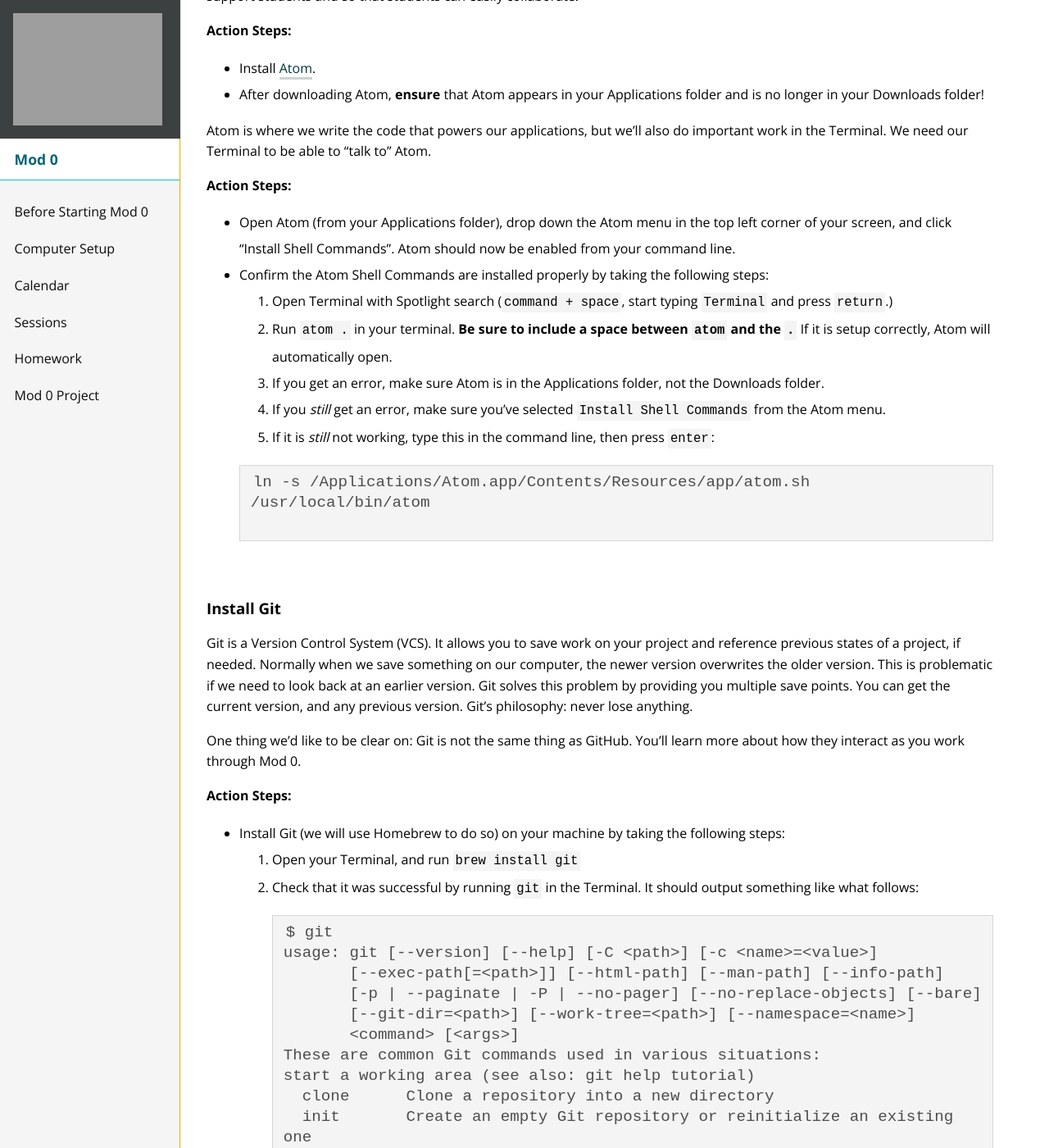
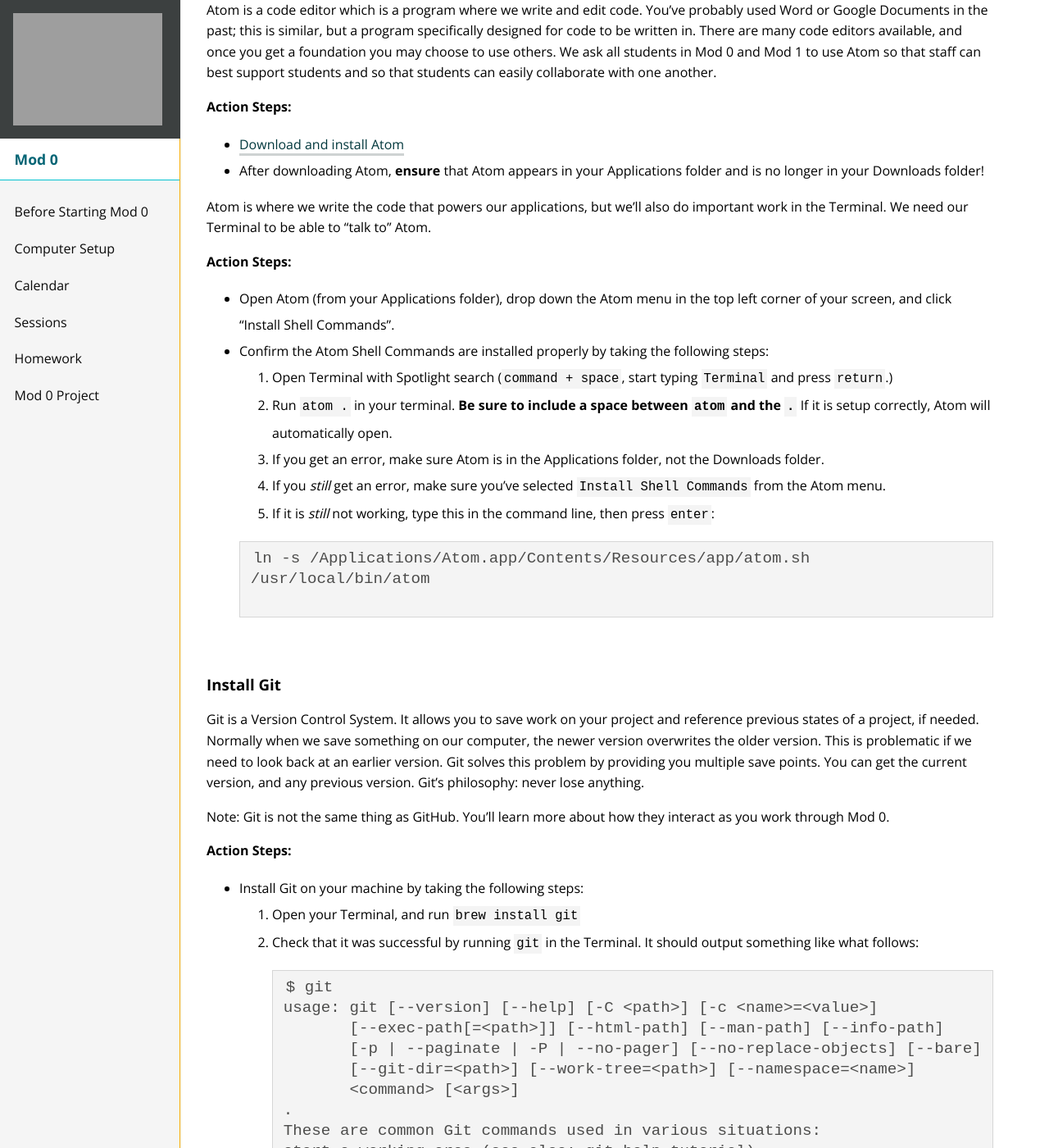
Before and after one commit to turingschool/mod-0-curriculum, a Jekyll site: the page built from computer-setup.md, in a window 1280 px wide and 1400 px high, scrolled down 5345 px. Shown: the whole window at 82% size. Built offline with Jekyll 4.4.1, drawn with Linux system fonts in a browser that asks for light colours; nearby versions of some CDN libraries; some of the changed text lies outside the part shown.

Commit message:
Update 2111 cleanup

````diff
--- a/computer-setup.md
+++ b/computer-setup.md
@@ -23,7 +23,7 @@
 
 ### New to Mac?
 
-If this is your first time using a Mac, it is recommended you do spend some time learning about the basics of using a Mac and getting comfortable with it.
+If this is your first time using a Mac, it is recommended you spend some time learning about the basics of using a Mac and getting comfortable with it.
 
 **Action Steps:**
 - _(Optional) Watch [this video](https://www.youtube.com/watch?v=67keaaWOKzE&t=0s)_
@@ -32,22 +32,22 @@
 
 ### Install Rectangle
 
-Rectangle is a screen management app that allows you to move and resize windows so you can watch the Zoom call and work in the terminal for your technical sessions.
+Rectangle is a screen management application that allows you to move and resize windows to maximize your screen space as well as your time.
 
-Once you've installed Rectangle, open the app and it will run in the background. You should see a smaller version of the Rectangle icon in the top right corner of your screen.
+Once you've installed Rectangle, open the application and it will run in the background. You should see a smaller version of the Rectangle icon in the top right corner of your screen.
 
 **Action Steps:**
-- Install the screen management app [Rectangle](https://rectangleapp.com/)
-- Take some time to play around with the commands to adjust the positioning and size of different windows on your screen using the Rectangle shortcuts!
+- Download and install [Rectangle](https://rectangleapp.com/)
+- Take some time to play around with the commands to adjust the positioning and size of different windows on your screen using the Rectangle shortcuts
 
 <br>
 
 ### Install Chrome
 
-Chrome includes a set of developer tools that will come in handy down the road. Additionally, it is always on the cutting edge of being able to support new web technologies.
+Chrome includes a set of Developer Tools that will come in handy down the road. Additionally, it is always on the cutting edge of being able to support new web technologies.
 
 **Action Steps:**
-- If you haven't already, [install Chrome](https://www.google.com/chrome/)
+- _If you haven't already,_ [download and install Chrome](https://www.google.com/chrome/)
 
 <br>
 
@@ -65,10 +65,10 @@
 Zoom is the primary tool for classroom time, study halls, and community building time at Turing.
 
 **Action Steps:**
-- [Install Zoom](https://zoom.us/download/) for _Macs with Apple Silicon chips_
+- [Download and install Zoom](https://zoom.us/download/) for _Macs with Apple Silicon chips_
 - If you haven't already, create an account with Zoom
-- Update your name in [your profile](https://support.zoom.us/hc/en-us/articles/201363203-My-Profile) following this pattern: First Name, Last Initial, pronouns, Program - `Kaitlyn V (she/her), FE`
-- Learn how to [raise your hand](https://support.zoom.us/hc/en-us/articles/205566129-Raise-Hand-In-Webinar)
+- [Update your name in your profile](https://support.zoom.us/hc/en-us/articles/201363203-My-Profile) following this pattern: First Name, Last Initial, pronouns, Program - `Kaitlyn V (she/her), FE`
+- [Learn how to raise your hand](https://support.zoom.us/hc/en-us/articles/205566129-Raise-Hand-In-Webinar)
 - Give your Zoom account screen sharing permission and microphone permission
 
 <br>
@@ -79,46 +79,46 @@
 
 **Action Steps:**
 - Enable screen sharing permissions by taking the following steps:
-1. Open the System Preferences app by pressing the `command + space` keys at the same time, which opens Spotlight. Then, start typing "System Preferences"; it will auto-fill. Press `return` and the System Preferences appliaction will open.
+1. Open the System Preferences app by pressing the `command + space` keys at the same time, which opens Spotlight. Then, start typing "System Preferences"; it will auto-fill. Press `return` and the System Preferences appliaction will open
 1. Click `Security and Privacy`
 1. Click the `Privacy` tab
-1. Scroll down to Screen Recording and click the small "plus sign" button. In the window that opens, navigate to the Applications, then click on "Zoom".
+1. Scroll down to Screen Recording and click the small "plus sign" button. In the window that opens, navigate to the Applications, then click on "Zoom"
 
 <br>
 
 <div class="try-it">
   <h3>Running Commands in the Terminal</h3>
-  <p>The remainder of the Computer Setup steps will be completed almost completey inside the Terminal application. This may be very new and potentially overwhelming to you! Follow the directions closely to work through each section.</p>
-  <p>The directions will use a phrase that may be new to you "Run ____". When you are instructed to "run something", it means that you need to type those characters into the Terminal where you see the command prompt, then press <code>return</code>.</p>
+  <p>The remainder of the Computer Setup steps will be completed via the Terminal application. This may be very new and potentially overwhelming to you! Follow the directions closely to work through each section.</p>
+  <p>The directions will use a phrase that may be new to you: "Run ____". When you are instructed to "run something", it means that you need to type those characters into the Terminal where you see the command prompt, then press <code>return</code>.</p>
 </div>
 
 ### Install Xcode-select
 
-[Xcode](https://developer.apple.com/xcode/) is a suite of development tools published by Apple. If we wanted to develop software for the Apple Ecosystem (iPhone apps, macOS apps, etc), we would use Xcode as our editor. But even though we're not building iPhone apps, Xcode provides some system dependencies that we need.
+[Xcode](https://developer.apple.com/xcode/) is a suite of development tools published by Apple. If we wanted to develop software for the Apple Ecosystem (iPhone apps, macOS apps, etc), we would use Xcode as our editor. Even though we're not building iPhone apps, Xcode provides some system dependencies that we need.
 
-Rather than download Xcode via the Apple Store, we can get a much smaller selection of necessary tools, called `xcode-select`, via our terminal.
+Rather than download Xcode via the Apple Store, we can get a much smaller selection of necessary tools, called `xcode-select`, via our Terminal.
 
 **Action Steps:**
 - Install `xcode-select` to your machine by taking the follwoing steps:
   1. Open the Terminal by pressing the `command + space` keys at the same time, which opens Spotlight. Then start typing "Terminal"; it will auto-fill. Press `return` and your Terminal application will open.
 
-  1. Once terminal is open, run `xcode-select --install`
-  1. The download _may_ take up to several hours,
+  1. Once terminal is open, run `xcode-select --install`. This download _may_ take up to several hours,
   1. When prompted, enter the password you use to login to your computer.
   1. Run `xcode-select`. If `xcode-select` was installed properly, you should see something like this:
   ```
   $ xcode-select
     xcode-select: error: no command option given
+    .
     Usage: xcode-select [options]
+    .
     Print or change the path to the active developer directory. This directory
     controls which tools are used for the Xcode command line tools (for
     example, xcodebuild) as well as the BSD development commands (such as cc
     and make).
+    .
     Options:
-      -h, --help                  print this help message and exit
-    .
-    .
-    .
+    -h, --help                  print this help message and exit
+    (... and many more lines similar to the one above)
   ```
 
 <br>
@@ -135,11 +135,11 @@
   1. Right click on the `Terminal` app and choose `Get Info`
   1. Check the box that says `Open using Rosetta`
   1. Open the `Terminal` app by either double clicking the icon or using a Spotlight search for `Terminal`
-  1. Run
+  1. Run the following command:
   ```
   /bin/bash -c "$(curl -fsSL https://raw.githubusercontent.com/Homebrew/install/HEAD/install.sh)"
   ```
-  1. When prompted, enter the password you use to login to your computer. It needs this because it installs its packages in a place that all users of this computer can access. You will get a message that says, "Press RETURN to continue or any other key to abort." Press `return`.
+  1. When prompted, enter the password you use to log in to your computer. It needs this because it installs its packages in a place that all users of this computer can access. You will get a message that says, "Press RETURN to continue or any other key to abort." Press `return`.
   1. When it has completed the installation, which may take some time, quit the terminal using `cmd + q` then start a new Terminal session. Run `brew doctor`. The output should tell you that everything is fine:
   ```
   $ brew doctor
@@ -149,12 +149,16 @@
   ```
   WARNING: A newer Command Line Tools release is available.
   Update them from Software Update in System Preferences or run:
+  .
     softwareupdate --all --install --force
+  .
   If that doesn't show you any updates, run:
     sudo rm -rf /Library/Developer/CommandLineTools
     sudo xcode-select --install
+  .
   Alternatively, manually download them from:
     https://developer.apple.com/download/all/.
+  .
   You should download the Command Line Tools for Xcode 13.1.
   ```
   1. If you had that warning and ran that additional command, when it has completed the installation, which may take some time, quit the terminal using `cmd + q` then start a new Terminal session. Run `brew doctor`. The output should tell you that everything is fine:
@@ -167,16 +171,16 @@
 
 ### Install and Configure Atom
 
-Atom is a code editor, a program where we write and edit code. You've probably used Word or Google Documents in the past; this is similar, but a program specifically designed for code to be written in it. There are many code editors available, and once you get a foundation you may choose to use others. We ask all students in Mod 0 and Mod 1 to use Atom so that staff can best support students and so that students can easily collaborate.
+Atom is a code editor which is a program where we write and edit code. You've probably used Word or Google Documents in the past; this is similar, but a program specifically designed for code to be written in. There are many code editors available, and once you get a foundation you may choose to use others. We ask all students in Mod 0 and Mod 1 to use Atom so that staff can best support students and so that students can easily collaborate with one another.
 
 **Action Steps:**
-- Install [Atom](https://atom.io/).
+- [Download and install Atom](https://atom.io/)
 - After downloading Atom, **ensure** that Atom appears in your Applications folder and is no longer in your Downloads folder!
 
 Atom is where we write the code that powers our applications, but we'll also do important work in the Terminal. We need our Terminal to be able to "talk to" Atom.
 
 **Action Steps:**
-- Open Atom (from your Applications folder), drop down the Atom menu in the top left corner of your screen, and click "Install Shell Commands". Atom should now be enabled from your command line.
+- Open Atom (from your Applications folder), drop down the Atom menu in the top left corner of your screen, and click "Install Shell Commands".
 - Confirm the Atom Shell Commands are installed properly by taking the following steps:
   1. Open Terminal with Spotlight search (`command + space`, start typing `Terminal` and press `return`.)
   1. Run `atom .` in your terminal. **Be sure to include a space between `atom` and the `.`** If it is setup correctly, Atom will automatically open.
@@ -193,12 +197,12 @@
 
 ### Install Git
 
-Git is a Version Control System (VCS). It allows you to save work on your project and reference previous states of a project, if needed. Normally when we save something on our computer, the newer version overwrites the older version. This is problematic if we need to look back at an earlier version. Git solves this problem by providing you multiple save points. You can get the current version, and any previous version. Git’s philosophy: never lose anything.
+Git is a Version Control System. It allows you to save work on your project and reference previous states of a project, if needed. Normally when we save something on our computer, the newer version overwrites the older version. This is problematic if we need to look back at an earlier version. Git solves this problem by providing you multiple save points. You can get the current version, and any previous version. Git’s philosophy: never lose anything.
 
-One thing we'd like to be clear on: Git is not the same thing as GitHub. You'll learn more about how they interact as you work through Mod 0.
+Note: Git is not the same thing as GitHub. You'll learn more about how they interact as you work through Mod 0.
 
 **Action Steps:**
-- Install Git (we will use Homebrew to do so) on your machine by taking the following steps:
+- Install Git on your machine by taking the following steps:
   1. Open your Terminal, and run `brew install git`
   1. Check that it was successful by running `git` in the Terminal. It should output something like what follows:
   ```
@@ -208,6 +212,7 @@
             [-p | --paginate | -P | --no-pager] [--no-replace-objects] [--bare]
             [--git-dir=<path>] [--work-tree=<path>] [--namespace=<name>]
             <command> [<args>]
+  .
   These are common Git commands used in various situations:
   start a working area (see also: git help tutorial)
     clone      Clone a repository into a new directory
@@ -217,8 +222,8 @@
   .
   ```
 - Configure Git by carefully taking the following steps:
-  1. Open Terminal with Spotlight search (press the `command + space` keys like we did previously).
-  1. Run the following, one at a time, **substituting your own info** for the first two commands:
+  1. Open Terminal with Spotlight search (with`command + space`).
+  1. Run the following commands, one at a time, **substituting your own info** for the first two commands:
   ```
   git config --global user.name "Eric Weissman"
   git config --global user.email eric@example.com
@@ -231,11 +236,11 @@
 
 ### Configure GitHub
 
-GitHub is a widely used platform to host code projects and engage in a collaborative workflow. You will spend a lot of time on this site and become fluent in using it as a tool.
+GitHub is a widely used platform that hosts code projects and allows for collaborative workflows. You will spend a lot of time on this site and become fluent in using it as a tool.
 
 **Action Steps:**
-- Create an account on [GitHub](https://github.com/)
-- Update your [GitHub Profile](https://github.com/settings/profile) and be sure that you choose a username, status, profile info and picture that is appropriate for a professional setting; this is a professional platform where future/potential employers will be reviewing your work
+- [Create an account on GitHub](https://github.com/)
+- [Update your GitHub Profile](https://github.com/settings/profile) and be sure that you choose a username, status, profile info and picture that is appropriate for a professional setting; this is a professional platform where future/potential employers will be reviewing your work
 
 SSH keys are a secure and convenient way of authenticating than typing in our password every time we want to interact with GitHub.
 
@@ -288,7 +293,7 @@
 To write JavaScript in the command line and use essential "packages" while building apps, `node` and `npm` must be on the machine. This applies to both Front End and Back End students.
 
 **Action Items:**
-- Install node and verify it was installed correctly by taking the following steps:
+- Install `node` and verify it was installed correctly by taking the following steps:
   1. In the Terminal, run `brew update`. This may take several minutes
   1. Run `brew install node`. This may also take several minutes
   1. Run `node -v`. The output should be _something_ like `v17.2.0`
@@ -299,7 +304,7 @@
 ### Install rbenv (Back End students _only_)
 
 **Action Items:**
-- Install rbenv and verify it was installed correctly by taking the following steps:
+- Install `rbenv` and verify it was installed correctly by taking the following steps:
   1. In the Terminal, run `brew update`. This may take several minutes
   1. Run `brew install rbenv`. This may also take several minutes
   1. Run `rbenv init`. The output should be _something_ like:
@@ -311,13 +316,11 @@
     ```
   1. Run `atom ~/.zshrc`. Atom should open to a blank file, the `zshrc` file. Inside this file, type or copy-and-paste in: `eval "$(rbenv init -)"`
   1. Close your Terminal using `cmd + q` - this is absolutely neccessary! Clicking the red dot in the corner is not a substitute
-  1. Open the Terminal, and run `rbenv versions`. As long as you don't get an error message, you have installed rbenv
-- Use rbenv to change Ruby versions by taking the following steps:
+  1. Open the Terminal, and run `rbenv versions`. As long as you don't get an error message, `rbenv` has been installed correctly
+- Use `rbenv` to change Ruby versions by taking the following steps:
   1. In the Terminal, run `rbenv install 2.7.2`. This may take several minutes, and will likely print a lot of output. Wait patiently until it finishes/the command prompt returns
   1. Run `rbenv versions`. You should now see `2.7.2` listed
   1. Run `rbenv local 2.7.2`
   1. Run `ruby -v`. The output should be something like `ruby 2.7.2p105 (2018-10-18 revision 65156) [x86_64-darwin17]`. If the output does not include `ruby 2.7.2`, `cmd + q` out of the terminal and start this step over
   1. Run `rbenv global 2.7.2` then `rbenv rehash`. You should not expect any output from those commands
-- If you've followed these steps and are having issues, please DM the Mod 0 Lead on Slack ASAP. It is essential rbenv is installed on your machine correctly.
-
-<br>
+- If you've followed these steps and are having issues, please DM the Mod 0 Lead on Slack ASAP. It is essential `rbenv` is installed on your machine correctly.
````
Also changed, not shown: other parts of computer-setup.md (+1 -1 lines), before-mod-0.md (+6 -8 lines), homework.md (renamed from homework/index.md, +3 -3 lines), index.md (+3 -5 lines), remote-workspace.md (+6 -1 lines).
